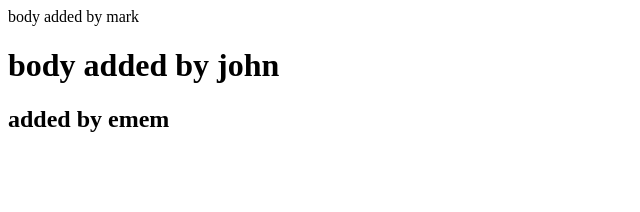
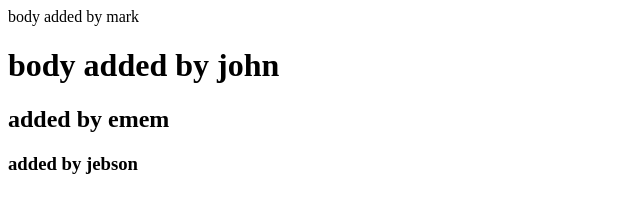
Before and after one commit to SDarius14/sample-rpo, a plain HTML site: page index.html in a window 1280 px wide. Shown: the whole page, without its empty margins (0-640 px from the left). Drawn offline with Linux system fonts and the light colour scheme.

Commit message:
feat:services

```diff
--- a/index.html
+++ b/index.html
@@ -9,5 +9,6 @@
     body added by mark
     <h1>body added by john</h1>
     <h2>added by emem</h2>
+    <h3>added by jebson</h3>
   </h10>
 </html>
```
